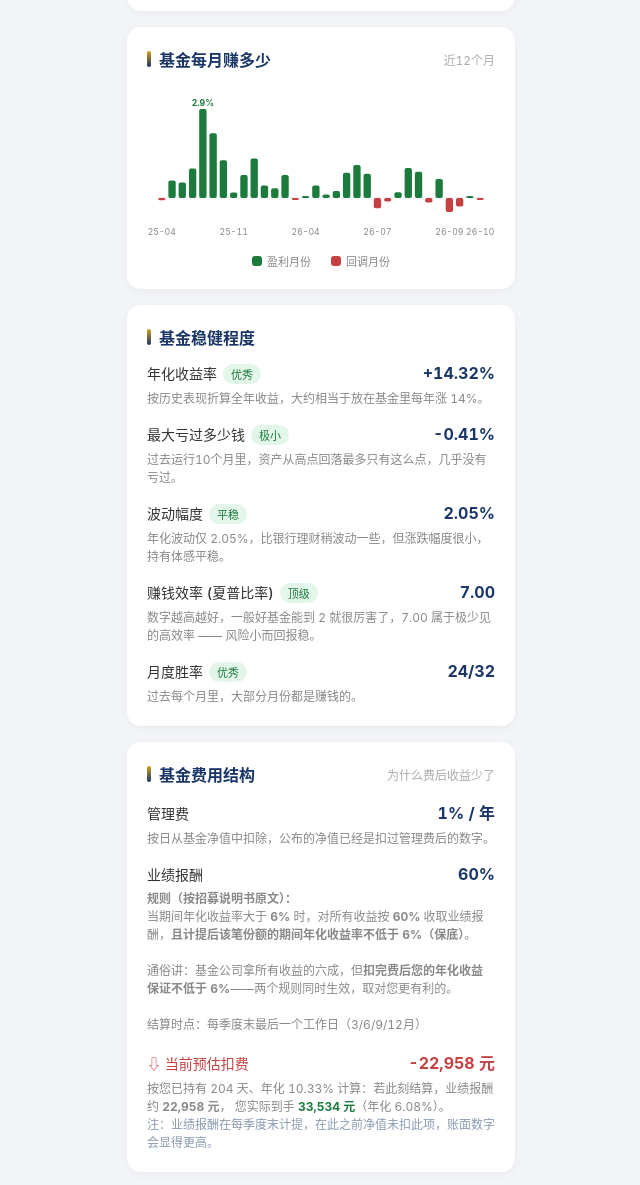
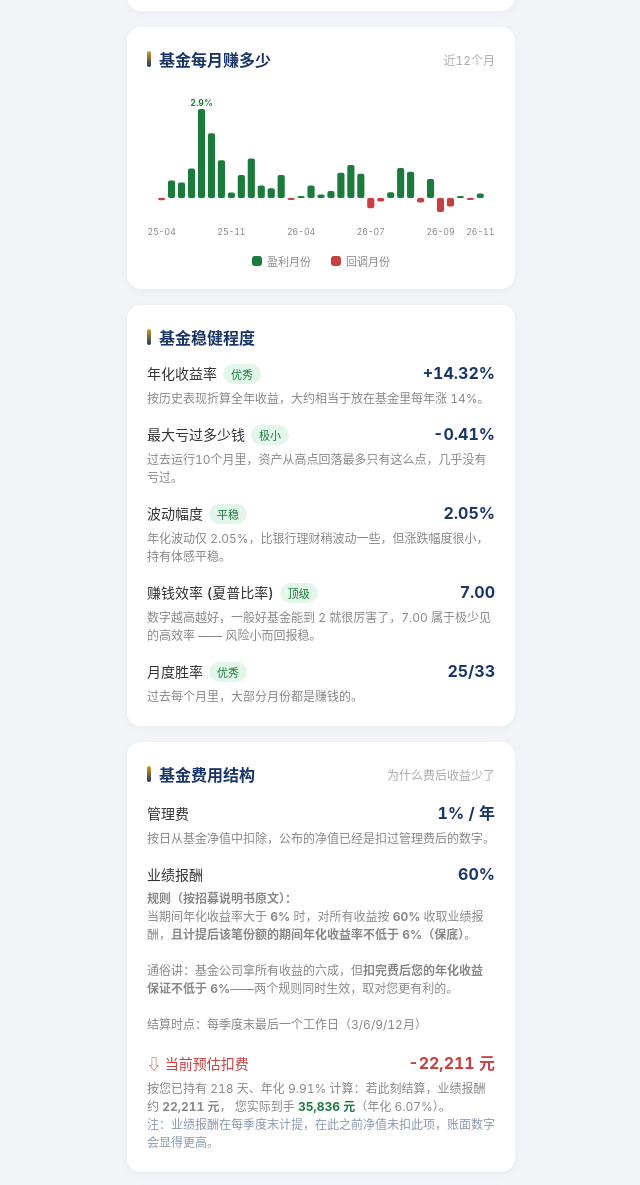
Before and after one commit to redclawcecilia-tech/family, a plain HTML site: page index.html in a window 1280 px wide. Shown: the part 1032-2217 px from the top of the page, without its empty margins (319-959 px from the left). Drawn offline with Linux system fonts and the light colour scheme.

Commit message:
净值自动更新 2026-11-04 NAV=1.3616

```diff
--- a/index.html
+++ b/index.html
@@ -51,6 +51,7 @@ const CONFIG = {
 
 
 
+
     { date: "2026-03-31", nav: 1.2869 },
     { date: "2026-04-22", nav: 1.2966 },   // 自 Gmail 邮件自动读取
     { date: "2026-04-23", nav: 1.2961 },
@@ -71,7 +72,9 @@ const CONFIG = {
     { date: "2026-09-29", nav: 1.3632 },
     { date: "2026-10-13", nav: 1.3593 },
     { date: "2026-10-16", nav: 1.3602 },
-    { date: "2026-10-21", nav: 1.3596 }
+    { date: "2026-10-21", nav: 1.3596 },
+    { date: "2026-11-04", nav: 1.3616 }
+
 
 
 
@@ -94,6 +97,7 @@ const CONFIG = {
 
   // 【琰知一号基金历史净值】（来自招商 PPT，展示给父母建立信心）
   fundHistory: [
+
 
 
 
@@ -144,7 +148,9 @@ const CONFIG = {
     { date: "2026-09-29", nav: 1.3632 },
     { date: "2026-10-13", nav: 1.3593 },
     { date: "2026-10-16", nav: 1.3602 },
-    { date: "2026-10-21", nav: 1.3596 }
+    { date: "2026-10-21", nav: 1.3596 },
+    { date: "2026-11-04", nav: 1.3616 }
+
 
 
 
```
